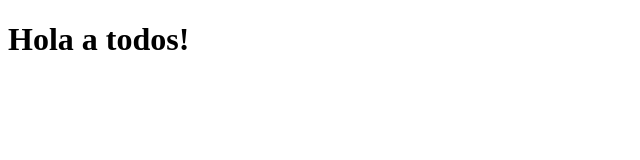
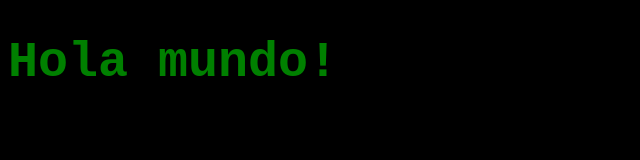
Before and after one commit to thexangel20/Curso-CSS-AMazaing-Code, a plain HTML site: page 1. Como empezar/index.html in a window 1280 px wide. Shown: the whole page, without its empty margins (0-640 px from the left). Drawn offline with Linux system fonts and the light colour scheme.

Commit message:
Lección 1:Como empezar | Lista y agregada

```diff
--- a/1. Como empezar/index.html
+++ b/1. Como empezar/index.html
@@ -1,11 +1,12 @@
-<!DOCTYPE html>
+<!doctype html>
 <html lang="en">
-<head>
-    <meta charset="UTF-8">
-    <meta name="viewport" content="width=device-width, initial-scale=1.0">
+  <head>
+    <meta charset="UTF-8" />
+    <meta name="viewport" content="width=device-width, initial-scale=1.0" />
     <title>1.Como empezar?</title>
-</head>
-<body>
-    <h1>Hola a todos!</h1>
-</body>
+    <link rel="stylesheet" href="./styles.css" />
+  </head>
+  <body>
+    <h1 class="titulo-pagina">Hola mundo!</h1>
+  </body>
 </html>
--- /dev/null
+++ b/1. Como empezar/styles.css
@@ -0,0 +1,16 @@
+h1 {
+    color: blue;
+    font-size: 20px;
+}
+
+h1 {
+    color: green;
+    font-size: 50px;
+}
+body {
+    background-color: black;
+}
+
+.titulo-pagina {
+    font-family: "JetBrains Mono", monospace;
+}
```
